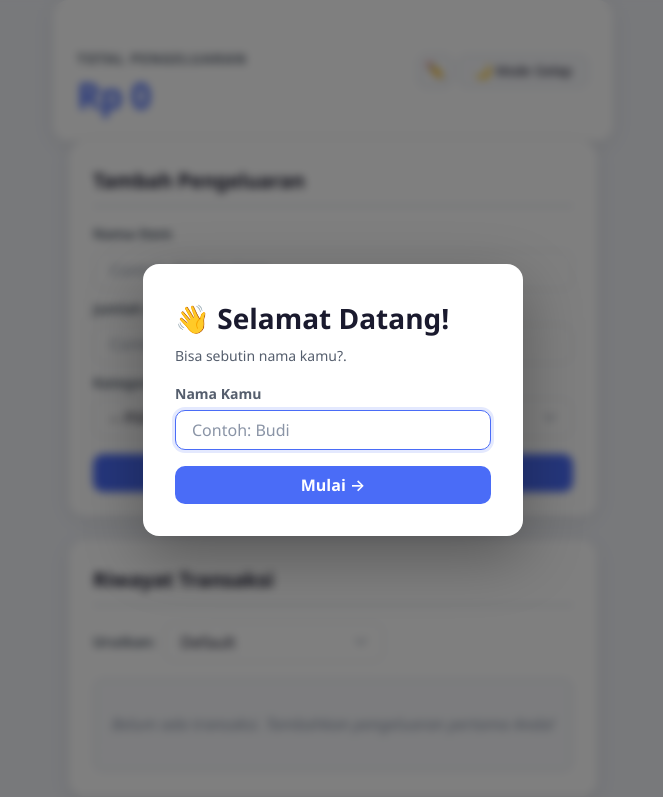
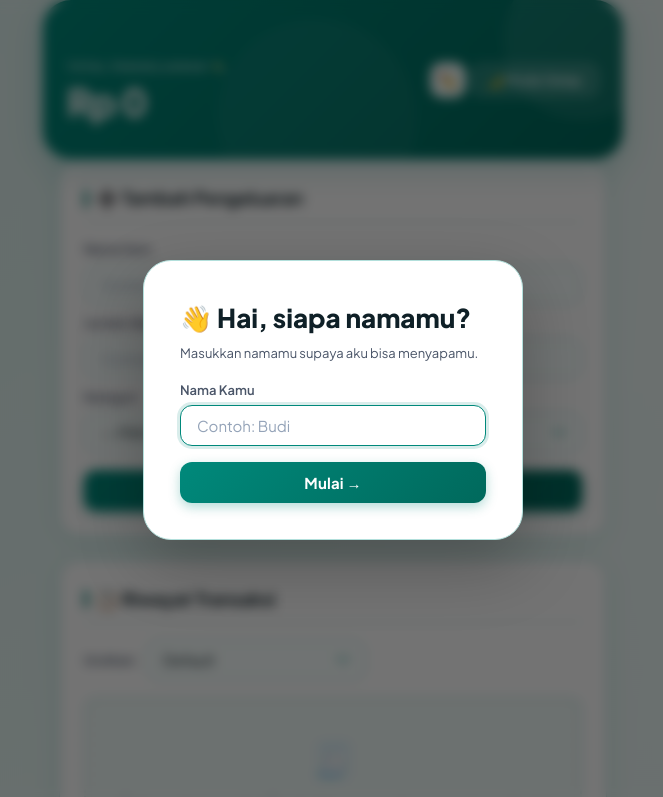
Before and after one commit to cittajihan-jcns/CodingCamp-27Apr26-jihancitta, a website: page index.html in a window 1280 px wide. Shown: the top 797 px of the page, without its empty margins (307-970 px from the left). Drawn offline with nearby package versions, Linux system fonts and the light colour scheme.

Commit message:
redesign: tema teal modern, font Plus Jakarta Sans, header gradient, card border accent

```diff
--- a/css/expense.css
+++ b/css/expense.css
@@ -1,33 +1,35 @@
 /* ============================================================
-   Expense & Budget Visualizer — Main Stylesheet
-   Mobile-first, CSS custom properties, dark mode via body.dark
+   Expense & Budget Visualizer — Stylesheet (Redesign)
+   Tema: Hijau Teal Modern | Mobile-first | Dark mode via body.dark
    ============================================================ */
+
+@import url('https://fonts.googleapis.com/css2?family=Plus+Jakarta+Sans:wght@400;500;600;700;800&display=swap');
 
 /* ── 1. CSS Custom Properties (Light Mode) ─────────────────── */
 :root {
   /* Text */
-  --color-text-primary:   #1a1a2e;
-  --color-text-secondary: #555e6d;
-  --color-text-muted:     #8a94a6;
+  --color-text-primary:   #0f2027;
+  --color-text-secondary: #4a5568;
+  --color-text-muted:     #94a3b8;
   --color-text-inverse:   #ffffff;
 
   /* Backgrounds */
-  --color-bg-page:        #f0f2f7;
+  --color-bg-page:        #f0faf8;
   --color-bg-card:        #ffffff;
-  --color-bg-input:       #ffffff;
-  --color-bg-item:        #f8f9fc;
-  --color-bg-item-hover:  #eef0f6;
+  --color-bg-input:       #f8fffe;
+  --color-bg-item:        #f0faf8;
+  --color-bg-item-hover:  #e0f5f0;
 
   /* Borders & Shadows */
-  --color-border:         #dde1ea;
-  --color-border-focus:   #4a6cf7;
-  --color-shadow:         rgba(0, 0, 0, 0.08);
-  --color-shadow-card:    0 4px 20px rgba(0, 0, 0, 0.08);
+  --color-border:         #b2dfdb;
+  --color-border-focus:   #00897b;
+  --color-shadow:         rgba(0, 137, 123, 0.08);
+  --color-shadow-card:    0 4px 24px rgba(0, 137, 123, 0.10);
 
-  /* Accent / Primary */
-  --color-primary:        #4a6cf7;
-  --color-primary-hover:  #3a5ce5;
-  --color-primary-light:  #eef1fe;
+  /* Accent / Primary — Teal */
+  --color-primary:        #00897b;
+  --color-primary-hover:  #00695c;
+  --color-primary-light:  #e0f2f1;
 
   /* Error / Danger */
   --color-error:          #e53e3e;
@@ -37,42 +39,43 @@
   /* Success */
   --color-success:        #38a169;
 
-  /* Warning (storage banner) */
+  /* Warning */
   --color-warning:        #d69e2e;
   --color-warning-bg:     #fffbeb;
   --color-warning-border: #f6e05e;
 
   /* Category Colors */
   --color-cat-food:       #f6ad55;
-  --color-cat-transport:  #63b3ed;
-  --color-cat-fun:        #b794f4;
+  --color-cat-transport:  #4dd0e1;
+  --color-cat-fun:        #ce93d8;
 
-  /* Over-limit highlight */
+  /* Over-limit */
   --color-over-limit-bg:     #fff5f5;
   --color-over-limit-border: #fc8181;
   --color-over-limit-text:   #c53030;
 
-  /* Balance display */
-  --color-balance-amount: #4a6cf7;
+  /* Balance */
+  --color-balance-amount: #00897b;
 
   /* Spacing & Radius */
-  --radius-sm:  6px;
-  --radius-md:  10px;
-  --radius-lg:  16px;
+  --radius-sm:  8px;
+  --radius-md:  12px;
+  --radius-lg:  20px;
+  --radius-xl:  28px;
   --spacing-xs: 4px;
   --spacing-sm: 8px;
   --spacing-md: 16px;
   --spacing-lg: 24px;
-  --spacing-xl: 32px;
+  --spacing-xl: 36px;
 
   /* Typography */
-  --font-family: 'Segoe UI', system-ui, -apple-system, sans-serif;
-  --font-size-xs:  12px;
-  --font-size-sm:  14px;
-  --font-size-md:  16px;
-  --font-size-lg:  20px;
-  --font-size-xl:  28px;
-  --font-size-2xl: 36px;
+  --font-family: 'Plus Jakarta Sans', 'Segoe UI', system-ui, sans-serif;
+  --font-size-xs:  11px;
+  --font-size-sm:  13px;
+  --font-size-md:  15px;
+  --font-size-lg:  18px;
+  --font-size-xl:  26px;
+  --font-size-2xl: 38px;
 
   /* Transitions */
   --transition-fast:   background-color 0.15s ease, color 0.15s ease, border-color 0.15s ease;
@@ -81,25 +84,25 @@
 
 /* ── 2. Dark Mode Overrides ─────────────────────────────────── */
 body.dark {
-  --color-text-primary:   #e8eaf0;
-  --color-text-secondary: #a0aab8;
-  --color-text-muted:     #6b7585;
-  --color-text-inverse:   #1a1a2e;
+  --color-text-primary:   #e2f0ee;
+  --color-text-secondary: #90b8b2;
+  --color-text-muted:     #5a8a82;
+  --color-text-inverse:   #0f2027;
 
-  --color-bg-page:        #12131f;
-  --color-bg-card:        #1e2030;
-  --color-bg-input:       #252840;
-  --color-bg-item:        #252840;
-  --color-bg-item-hover:  #2e3150;
+  --color-bg-page:        #0d1f1c;
+  --color-bg-card:        #132420;
+  --color-bg-input:       #1a302c;
+  --color-bg-item:        #1a302c;
+  --color-bg-item-hover:  #1f3a35;
 
-  --color-border:         #353858;
-  --color-border-focus:   #6b8aff;
-  --color-shadow:         rgba(0, 0, 0, 0.4);
-  --color-shadow-card:    0 4px 20px rgba(0, 0, 0, 0.4);
+  --color-border:         #2a4a44;
+  --color-border-focus:   #4db6ac;
+  --color-shadow:         rgba(0, 0, 0, 0.5);
+  --color-shadow-card:    0 4px 24px rgba(0, 0, 0, 0.4);
 
-  --color-primary:        #6b8aff;
-  --color-primary-hover:  #5a78f0;
-  --color-primary-light:  #1e2540;
+  --color-primary:        #4db6ac;
+  --color-primary-hover:  #26a69a;
+  --color-primary-light:  #1a3530;
 
   --color-error:          #fc8181;
   --color-error-bg:       #2d1515;
@@ -113,7 +116,7 @@ body.dark {
   --color-over-limit-border: #e53e3e;
   --color-over-limit-text:   #fc8181;
 
-  --color-balance-amount: #6b8aff;
+  --color-balance-amount: #4db6ac;
 }
 
 /* ── 3. Reset & Base ────────────────────────────────────────── */
@@ -135,9 +138,18 @@ body {
   font-size: var(--font-size-md);
   color: var(--color-text-primary);
   background-color: var(--color-bg-page);
+  background-image:
+    radial-gradient(ellipse at 20% 0%, rgba(0, 137, 123, 0.08) 0%, transparent 60%),
+    radial-gradient(ellipse at 80% 100%, rgba(0, 137, 123, 0.06) 0%, transparent 60%);
   line-height: 1.6;
   min-height: 100vh;
   transition: var(--transition-normal);
+}
+
+body.dark {
+  background-image:
+    radial-gradient(ellipse at 20% 0%, rgba(77, 182, 172, 0.06) 0%, transparent 60%),
+    radial-gradient(ellipse at 80% 100%, rgba(77, 182, 172, 0.04) 0%, transparent 60%);
 }
 
 /* ── 4. Storage Warning Banner ──────────────────────────────── */
@@ -169,7 +181,7 @@ header,
 main,
 section {
   width: 100%;
-  max-width: 560px;
+  max-width: 580px;
   margin-left: auto;
   margin-right: auto;
   padding-left: var(--spacing-md);
@@ -177,7 +189,7 @@ section {
 }
 
 header {
-  padding-top: var(--spacing-lg);
+  padding-top: var(--spacing-xl);
   padding-bottom: var(--spacing-md);
 }
 
@@ -199,11 +211,37 @@ header[role="banner"] {
   align-items: center;
   justify-content: space-between;
   gap: var(--spacing-md);
-  background-color: var(--color-bg-card);
-  border-radius: var(--radius-lg);
-  box-shadow: var(--color-shadow-card);
-  padding: var(--spacing-lg);
+  background: linear-gradient(135deg, var(--color-primary) 0%, var(--color-primary-hover) 100%);
+  border-radius: var(--radius-xl);
+  box-shadow: 0 8px 32px rgba(0, 137, 123, 0.25);
+  padding: var(--spacing-xl) var(--spacing-lg);
   transition: var(--transition-normal);
+  position: relative;
+  overflow: hidden;
+}
+
+header[role="banner"]::before {
+  content: '';
+  position: absolute;
+  top: -40px;
+  right: -40px;
+  width: 160px;
+  height: 160px;
+  background: rgba(255,255,255,0.07);
+  border-radius: 50%;
+  pointer-events: none;
+}
+
+header[role="banner"]::after {
+  content: '';
+  position: absolute;
+  bottom: -60px;
+  left: 30%;
+  width: 200px;
+  height: 200px;
+  background: rgba(255,255,255,0.04);
+  border-radius: 50%;
+  pointer-events: none;
 }
 
 /* Balance Display */
@@ -215,49 +253,77 @@ header[role="banner"] {
 }
 
 #balance-display h1 {
-  font-size: var(--font-size-sm);
-  font-weight: 600;
-  color: var(--color-text-secondary);
+  font-size: var(--font-size-xs);
+  font-weight: 700;
+  color: rgba(255,255,255,0.75);
   text-transform: uppercase;
-  letter-spacing: 0.08em;
+  letter-spacing: 0.12em;
   margin-bottom: var(--spacing-xs);
 }
 
 #balance-amount {
   font-size: var(--font-size-2xl);
-  font-weight: 700;
-  color: var(--color-balance-amount);
-  line-height: 1.2;
-  letter-spacing: -0.02em;
+  font-weight: 800;
+  color: #ffffff;
+  line-height: 1.15;
+  letter-spacing: -0.03em;
   transition: var(--transition-fast);
 }
 
-/* ── 7. Theme Toggle Button ─────────────────────────────────── */
-#theme-toggle {
+#user-greeting {
+  font-size: var(--font-size-sm);
+  font-weight: 600;
+  color: rgba(255,255,255,0.85);
+  margin-bottom: var(--spacing-xs);
+  min-height: 1.4em;
+}
+
+/* ── 7. Header Action Buttons ───────────────────────────────── */
+.header-actions {
+  display: flex;
+  align-items: center;
+  gap: var(--spacing-xs);
+  flex-shrink: 0;
+  position: relative;
+  z-index: 1;
+}
+
+#theme-toggle,
+#edit-username-btn {
   flex-shrink: 0;
   display: inline-flex;
   align-items: center;
   gap: var(--spacing-xs);
   padding: var(--spacing-sm) var(--spacing-md);
-  background-color: var(--color-bg-item);
-  color: var(--color-text-primary);
-  border: 1px solid var(--color-border);
+  background-color: rgba(255,255,255,0.15);
+  color: #ffffff;
+  border: 1.5px solid rgba(255,255,255,0.3);
   border-radius: var(--radius-md);
   font-size: var(--font-size-sm);
-  font-weight: 500;
+  font-weight: 600;
+  font-family: var(--font-family);
   cursor: pointer;
   transition: var(--transition-fast);
   white-space: nowrap;
+  backdrop-filter: blur(4px);
 }
 
-#theme-toggle:hover {
-  background-color: var(--color-bg-item-hover);
-  border-color: var(--color-primary);
-  color: var(--color-primary);
+#edit-username-btn {
+  width: 38px;
+  height: 38px;
+  padding: 0;
+  justify-content: center;
 }
 
-#theme-toggle:focus-visible {
-  outline: 2px solid var(--color-border-focus);
+#theme-toggle:hover,
+#edit-username-btn:hover {
+  background-color: rgba(255,255,255,0.25);
+  border-color: rgba(255,255,255,0.5);
+}
+
+#theme-toggle:focus-visible,
+#edit-username-btn:focus-visible {
+  outline: 2px solid #ffffff;
   outline-offset: 2px;
 }
 
@@ -268,6 +334,7 @@ body > section {
   border-radius: var(--radius-lg);
   box-shadow: var(--color-shadow-card);
   padding: var(--spacing-lg);
+  border: 1px solid var(--color-border);
   transition: var(--transition-normal);
 }
 
@@ -278,7 +345,21 @@ body > section h2 {
   color: var(--color-text-primary);
   margin-bottom: var(--spacing-md);
   padding-bottom: var(--spacing-sm);
-  border-bottom: 2px solid var(--color-border);
+  border-bottom: 2px solid var(--color-primary-light);
+  display: flex;
+  align-items: center;
+  gap: var(--spacing-sm);
+}
+
+main > section h2::before,
+body > section h2::before {
+  content: '';
+  display: inline-block;
+  width: 4px;
+  height: 18px;
+  background: linear-gradient(180deg, var(--color-primary), var(--color-primary-hover));
+  border-radius: 4px;
+  flex-shrink: 0;
 }
 
 /* ── 9. Form Groups ─────────────────────────────────────────── */
@@ -300,7 +381,7 @@ input[type="text"],
 input[type="number"],
 select {
   width: 100%;
-  padding: var(--spacing-sm) var(--spacing-md);
+  padding: 10px var(--spacing-md);
   background-color: var(--color-bg-input);
   color: var(--color-text-primary);
   border: 1.5px solid var(--color-border);
@@ -322,7 +403,8 @@ input[type="text"]:focus,
 input[type="number"]:focus,
 select:focus {
   border-color: var(--color-border-focus);
-  box-shadow: 0 0 0 3px rgba(74, 108, 247, 0.15);
+  box-shadow: 0 0 0 3px rgba(0, 137, 123, 0.15);
+  background-color: var(--color-bg-card);
 }
 
 /* Custom select arrow */
@@ -340,28 +422,33 @@ form button {
   display: inline-flex;
   align-items: center;
   justify-content: center;
+  gap: var(--spacing-xs);
   width: 100%;
-  padding: var(--spacing-sm) var(--spacing-md);
-  background-color: var(--color-primary);
+  padding: 11px var(--spacing-md);
+  background: linear-gradient(135deg, var(--color-primary) 0%, var(--color-primary-hover) 100%);
   color: var(--color-text-inverse);
   border: none;
   border-radius: var(--radius-md);
   font-size: var(--font-size-md);
-  font-weight: 600;
+  font-weight: 700;
   font-family: var(--font-family);
   cursor: pointer;
-  transition: background-color 0.15s ease, transform 0.1s ease;
+  transition: opacity 0.15s ease, transform 0.1s ease, box-shadow 0.15s ease;
   margin-top: var(--spacing-sm);
+  box-shadow: 0 4px 12px rgba(0, 137, 123, 0.3);
+  letter-spacing: 0.01em;
 }
 
 button[type="submit"]:hover,
 form button:hover {
-  background-color: var(--color-primary-hover);
+  opacity: 0.92;
+  box-shadow: 0 6px 16px rgba(0, 137, 123, 0.4);
 }
 
 button[type="submit"]:active,
 form button:active {
   transform: scale(0.98);
+  box-shadow: 0 2px 8px rgba(0, 137, 123, 0.2);
 }
 
 button[type="submit"]:focus-visible,
@@ -414,10 +501,9 @@ form button:focus-visible {
   display: flex;
   flex-direction: column;
   gap: var(--spacing-sm);
-  max-height: 320px;
+  max-height: 340px;
   overflow-y: auto;
   padding-right: var(--spacing-xs);
-  /* Custom scrollbar */
   scrollbar-width: thin;
   scrollbar-color: var(--color-border) transparent;
 }
@@ -444,18 +530,21 @@ form button:focus-visible {
   background-color: var(--color-bg-item);
   border: 1.5px solid var(--color-border);
   border-radius: var(--radius-md);
+  border-left: 4px solid var(--color-primary);
   transition: var(--transition-fast);
 }
 
 #transaction-list li:hover {
   background-color: var(--color-bg-item-hover);
+  transform: translateX(2px);
+  box-shadow: 0 2px 8px var(--color-shadow);
 }
 
 /* Item name */
 .item-name {
   flex: 1;
   font-size: var(--font-size-md);
-  font-weight: 500;
+  font-weight: 600;
   color: var(--color-text-primary);
   overflow: hidden;
   text-overflow: ellipsis;
@@ -466,51 +555,50 @@ form button:focus-visible {
 .item-amount {
   font-size: var(--font-size-md);
   font-weight: 700;
-  color: var(--color-text-primary);
+  color: var(--color-primary);
   white-space: nowrap;
 }
 
 /* Category badge */
 .item-category {
   font-size: var(--font-size-xs);
-  font-weight: 600;
-  padding: 2px var(--spacing-sm);
+  font-weight: 700;
+  padding: 3px 10px;
   border-radius: 999px;
   background-color: var(--color-primary-light);
   color: var(--color-primary);
   white-space: nowrap;
   text-transform: uppercase;
-  letter-spacing: 0.04em;
+  letter-spacing: 0.06em;
 }
 
-/* Category-specific badge colors */
 .item-category[data-category="Food"] {
   background-color: rgba(246, 173, 85, 0.15);
-  color: var(--color-cat-food);
+  color: #c07a1a;
 }
 
 .item-category[data-category="Transport"] {
-  background-color: rgba(99, 179, 237, 0.15);
-  color: var(--color-cat-transport);
+  background-color: rgba(77, 208, 225, 0.15);
+  color: #0097a7;
 }
 
 .item-category[data-category="Fun"] {
-  background-color: rgba(183, 148, 244, 0.15);
-  color: var(--color-cat-fun);
+  background-color: rgba(206, 147, 216, 0.15);
+  color: #8e24aa;
 }
 
 /* Delete button inside list item */
 #transaction-list li button {
   flex-shrink: 0;
-  width: 28px;
-  height: 28px;
+  width: 30px;
+  height: 30px;
   padding: 0;
   margin: 0;
   background-color: transparent;
   color: var(--color-text-muted);
-  border: 1px solid var(--color-border);
+  border: 1.5px solid var(--color-border);
   border-radius: var(--radius-sm);
-  font-size: var(--font-size-sm);
+  font-size: var(--font-size-md);
   font-weight: 700;
   cursor: pointer;
   transition: var(--transition-fast);
@@ -524,6 +612,7 @@ form button:focus-visible {
   background-color: var(--color-error);
   color: #ffffff;
   border-color: var(--color-error);
+  transform: scale(1.1);
 }
 
 /* ── 15. Over-Limit Highlight ───────────────────────────────── */
@@ -555,11 +644,19 @@ form button:focus-visible {
   transition: var(--transition-normal);
 }
 
+#empty-state::before {
+  content: '🧾';
+  display: block;
+  font-size: 2rem;
+  margin-bottom: var(--spacing-sm);
+  font-style: normal;
+}
+
 /* ── 17. Chart Container ────────────────────────────────────── */
 .chart-container {
   position: relative;
   width: 100%;
-  max-width: 320px;
+  max-width: 300px;
   margin: 0 auto;
   aspect-ratio: 1 / 1;
   display: flex;
@@ -572,7 +669,6 @@ form button:focus-visible {
   max-height: 100%;
 }
 
-/* Chart placeholder / empty state text */
 .chart-container::after {
   content: attr(data-empty);
   position: absolute;
@@ -602,17 +698,26 @@ form button:focus-visible {
     flex-direction: column;
     align-items: flex-start;
     gap: var(--spacing-sm);
-    padding: var(--spacing-md);
+    padding: var(--spacing-lg) var(--spacing-md);
+    border-radius: var(--radius-lg);
   }
 
   #balance-amount {
     font-size: var(--font-size-xl);
   }
 
+  .header-actions {
+    align-self: flex-end;
+  }
+
   #theme-toggle {
-    align-self: flex-end;
     font-size: var(--font-size-xs);
     padding: var(--spacing-xs) var(--spacing-sm);
+  }
+
+  #edit-username-btn {
+    width: 32px;
+    height: 32px;
   }
 
   main > section,
@@ -649,7 +754,7 @@ form button:focus-visible {
   }
 
   .chart-container {
-    max-width: 260px;
+    max-width: 240px;
   }
 }
 
@@ -682,29 +787,30 @@ form button:focus-visible {
 .modal-backdrop {
   position: absolute;
   inset: 0;
-  background-color: rgba(0, 0, 0, 0.5);
-  backdrop-filter: blur(4px);
+  background-color: rgba(0, 0, 0, 0.55);
+  backdrop-filter: blur(6px);
 }
 
 .modal-box {
   position: relative;
   background-color: var(--color-bg-card);
-  border-radius: var(--radius-lg);
-  box-shadow: 0 20px 60px rgba(0, 0, 0, 0.3);
+  border-radius: var(--radius-xl);
+  box-shadow: 0 24px 64px rgba(0, 0, 0, 0.25);
   padding: var(--spacing-xl);
   width: 100%;
   max-width: 380px;
-  animation: modal-in 0.2s ease;
+  border: 1px solid var(--color-border);
+  animation: modal-in 0.22s cubic-bezier(0.34, 1.56, 0.64, 1);
 }
 
 @keyframes modal-in {
-  from { opacity: 0; transform: scale(0.95) translateY(8px); }
+  from { opacity: 0; transform: scale(0.92) translateY(12px); }
   to   { opacity: 1; transform: scale(1) translateY(0); }
 }
 
 .modal-box h2 {
   font-size: var(--font-size-xl);
-  font-weight: 700;
+  font-weight: 800;
   color: var(--color-text-primary);
   margin-bottom: var(--spacing-xs);
 }
--- a/index.html
+++ b/index.html
@@ -3,7 +3,7 @@
 <head>
   <meta charset="UTF-8" />
   <meta name="viewport" content="width=device-width, initial-scale=1.0" />
-  <title>Expense &amp; Budget Visualizer</title>
+  <title>BudgetKu — Catat Pengeluaranmu</title>
   <link rel="stylesheet" href="css/expense.css" />
 </head>
 <body>
@@ -12,8 +12,8 @@
   <div id="username-modal" role="dialog" aria-modal="true" aria-labelledby="modal-title" hidden>
     <div class="modal-backdrop"></div>
     <div class="modal-box">
-      <h2 id="modal-title">👋 Selamat Datang!</h2>
-      <p>Bisa sebutin nama kamu?.</p>
+      <h2 id="modal-title">👋 Hai, siapa namamu?</h2>
+      <p>Masukkan namamu supaya aku bisa menyapamu.</p>
       <form id="username-form" novalidate>
         <div class="form-group">
           <label for="input-username">Nama Kamu</label>
@@ -42,7 +42,7 @@
     <!-- Balance Display -->
     <section id="balance-display" aria-label="Total pengeluaran">
       <p id="user-greeting" aria-live="polite"></p>
-      <h1>Total Pengeluaran</h1>
+      <h1>Total Pengeluaran 💸</h1>
       <p id="balance-amount" aria-live="polite" aria-atomic="true">Rp 0</p>
     </section>
 
@@ -63,7 +63,7 @@
 
     <!-- Transaction Input Form -->
     <section aria-labelledby="form-heading">
-      <h2 id="form-heading">Tambah Pengeluaran</h2>
+      <h2 id="form-heading">➕ Tambah Pengeluaran</h2>
       <form id="transaction-form" novalidate aria-label="Form tambah transaksi">
         <div class="form-group">
           <label for="input-name">Nama Item</label>
@@ -108,7 +108,7 @@
 
     <!-- Sort Controls + Transaction List -->
     <section aria-labelledby="list-heading">
-      <h2 id="list-heading">Riwayat Transaksi</h2>
+      <h2 id="list-heading">📋 Riwayat Transaksi</h2>
 
       <div class="sort-controls">
         <label for="sort-select">Urutkan:</label>
@@ -135,7 +135,7 @@
 
     <!-- Spending Chart -->
     <section aria-labelledby="chart-heading">
-      <h2 id="chart-heading">Distribusi Pengeluaran</h2>
+      <h2 id="chart-heading">🥧 Distribusi Pengeluaran</h2>
       <div class="chart-container" role="img" aria-label="Pie chart distribusi pengeluaran per kategori">
         <canvas id="spending-chart" aria-label="Pie chart pengeluaran per kategori"></canvas>
       </div>
@@ -171,7 +171,7 @@
 
   <!-- Custom Category Manager -->
   <section aria-labelledby="category-heading">
-    <h2 id="category-heading">Kelola Kategori</h2>
+    <h2 id="category-heading">🏷️ Kelola Kategori</h2>
     <form id="category-form" novalidate aria-label="Form tambah kategori baru">
       <div class="form-group">
         <label for="input-new-category">Nama Kategori Baru</label>
@@ -193,7 +193,7 @@
 
   <!-- Spending Limit Manager -->
   <section aria-labelledby="limit-heading">
-    <h2 id="limit-heading">Atur Batas Pengeluaran</h2>
+    <h2 id="limit-heading">🚦 Atur Batas Pengeluaran</h2>
 
     <!-- Form set batas -->
     <form id="limit-form" novalidate aria-label="Form atur batas pengeluaran per kategori">
```
